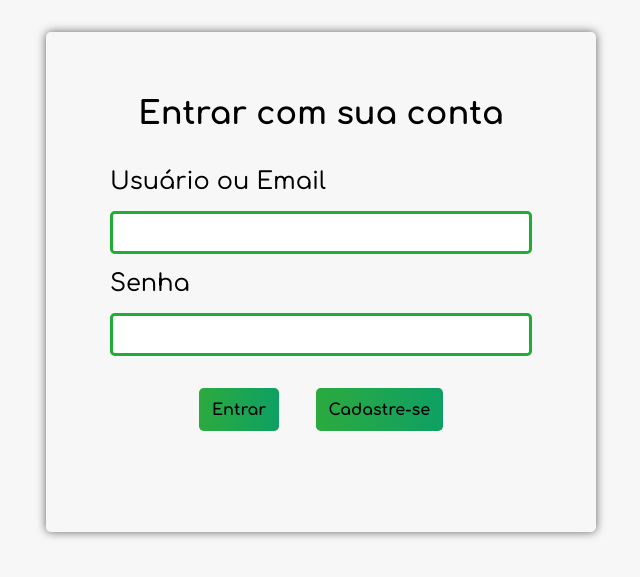
After one commit to d4n1eu04/SoroShopp, a PHP site: page /pags/login.php in a window 1280 px wide. The commit adds this page. Shown: the top 577 px of the page, without its empty margins (319-959 px from the left). Run offline with PHP 8.4, Linux system fonts and the light colour scheme.

Commit message:
Login e Cadastro iniciais

```diff
--- a/conexao/sair.php
+++ b/conexao/sair.php
@@ -1,5 +1,5 @@
 <?php session_start();
-unset($_SESSION['id'], $_SESSION['nome'], $_SESSION['user'], $_SESSION['email']);
+unset($_SESSION['iduser'], $_SESSION['nome'], $_SESSION['username'], $_SESSION['email']);
 
-$_SESSION['msg'] = "Deslogado com sucesso";
-header("Location: login.php");
+$_SESSION['msg'] = "Desconectado com sucesso";
+header("Location: ../pags/login.php");
--- a/css/carousel.css
+++ b/css/carousel.css
@@ -11,12 +11,9 @@
   }
 
   .carousel .carousel__item img {
-<<<<<<< HEAD
-=======
     /*width: 100%;*/
     max-width: 845px;
-    height: 360zpx;
->>>>>>> main
+    height: 360px;
     border-radius: .6em;
   }
 
--- a/css/login.css
+++ b/css/login.css
@@ -0,0 +1,79 @@
+#login{
+    margin: 2rem;
+    height: fit-content;
+    display: flex;
+    flex-flow: column nowrap;
+    justify-content: space-around;
+    align-items: center;
+}
+.logincard{
+    display: flex;
+    flex-flow: column nowrap;
+    justify-content: space-evenly;
+    align-items: center;
+    width: 550px;
+    height: 500px;
+    padding: 4rem 4rem;
+    margin: auto;
+    box-shadow: 0px 0px 10px rgba(0, 0, 0, 0.604);
+    border-radius: .3rem;
+    overflow: none;
+}
+.logincard form{
+    height: 100%;
+    width: 100%;
+    display: flex;
+    flex-flow: column nowrap;
+    justify-content: center;
+    align-items: center;
+}
+.logincard p{
+    margin: 0;
+    color: red;
+}
+p span{
+    color: #0ea063;
+}
+
+.botoes{
+    margin-top: 1rem;
+}
+form label{
+    font-size: 1.5rem;
+    font-weight: 500;
+    margin: 1rem auto 1rem 0;
+}
+
+form input{
+    font-size: 1rem;
+    width: 100%;
+    padding: .6rem;
+    border: solid #20ac35;
+    border-radius: .3rem;
+}
+form button{
+    font-size: 1rem;
+    font-weight: 800;
+    border: none;
+    border-radius: .3rem;
+    background-image: linear-gradient(to right, #2caa3f, #0ea063);
+    padding: .8rem;
+    margin: 1rem 1rem;
+}
+form a{
+    font-size: 1rem;
+    font-weight: 800;
+    border: none;
+    border-radius: .3rem;
+    background-image: linear-gradient(to right, #2caa3f, #0ea063);
+    padding: .8rem;
+    margin: 1rem 1rem;
+    text-decoration: none;
+    color: inherit;
+}
+#cadastro{
+    height: fit-content;
+}
+.cadastro{
+    padding: 30px;
+}
--- /dev/null
+++ b/pags/login.php
@@ -0,0 +1,47 @@
+<?php
+session_start();
+?>
+<!DOCTYPE html>
+<html lang="pt-br">
+<head>
+    <meta charset="UTF-8">
+    <meta http-equiv="X-UA-Compatible" content="IE=edge">
+    <meta name="viewport" content="width=device-width, initial-scale=1.0">
+    <title>SoroShopp - Entrar</title>
+    <link rel="stylesheet" href="../css/login.css">
+    <link rel="stylesheet" href="../css/mainpag.css">
+</head>
+<body>
+    <main id="login">
+        <div class="logincard">
+            <h1>Entrar com sua conta</h1>
+            <form method="post" action="../conexao/validalogin.php" >
+                    <label for="user">Usuário ou Email</label>
+                    <input type="text" name="user" id="usuer" required>
+                    <label for="senha">Senha</label>
+                    <input type="password" name="passwd" id="password" required>
+                <div class="botoes">
+                    <button type="submit" name="btnEnvia">Entrar</button>
+                    <a href="cadastro.php">Cadastre-se</a>
+                </div>
+            </form>
+            <p>
+                <span>
+                    <?php
+                        if(isset($_SESSION['msg'])){
+                            echo $_SESSION['msg'];
+                            unset ($_SESSION['msg']);
+                        }
+                    ?>
+                </span>
+                <?php
+                    if(isset($_SESSION['msgerro'])){
+                        echo $_SESSION['msgerro'];
+                        unset ($_SESSION['msgerro']);
+                    }
+                ?>
+            </p>
+        </div>
+    </main>
+</body>
+</html>
--- a/pags/usuario.php
+++ b/pags/usuario.php
@@ -1,6 +1,5 @@
 <?php
 session_start();
-
 ?>
 <!DOCTYPE html>
 <html lang="pt-br">
@@ -18,7 +17,9 @@ session_start();
             echo $_SESSION['usuario'] . "<br>";
             echo $_SESSION['email'] . "<br>";
         ?>
-        <a href="../conexao/login.php" id="btnSair">Sair</a>
+        <form action="../conexao/sair.php" method="post">
+            <button type="submit">Sair</button>
+        </form>
     </div>
 </body>
 </html>
```
Also changed, not shown: conexao/conexao.php (+3 -4 lines), conexao/login.php (deleted, +0 -26 lines), conexao/vaildacadastro.php (added, +27 -0 lines), conexao/validalogin.php (+4 -7 lines), js/validasenha.js (added, +13 -0 lines), pags/cadastro.php (added, +46 -0 lines).
